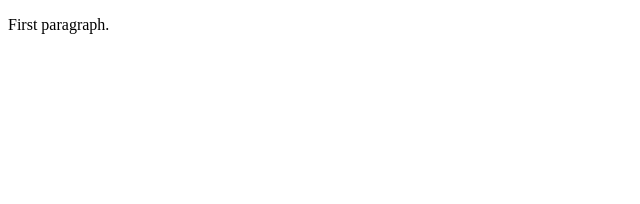
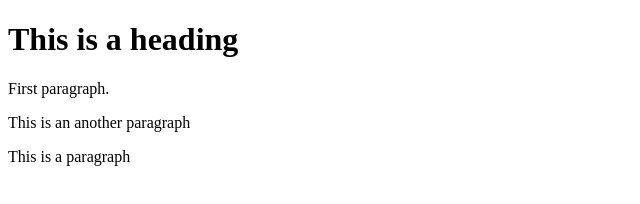
Before and after one commit to DipeshKumarRathi/learning-git, a plain HTML site: page index.html in a window 1280 px wide. Shown: the whole page, without its empty margins (0-640 px from the left). Drawn offline with Linux system fonts and the light colour scheme.

Commit message:
Update index.html

```diff
--- a/index.html
+++ b/index.html
@@ -4,6 +4,9 @@
         <title>Page title</title>
     </head>
     <body>
+        <h1>This is a heading</h1>
         <p>First paragraph.</p>
+        <p>This is an another paragraph</p>
+        <p>This is a paragraph</p>
     </body>
 </html>
```
